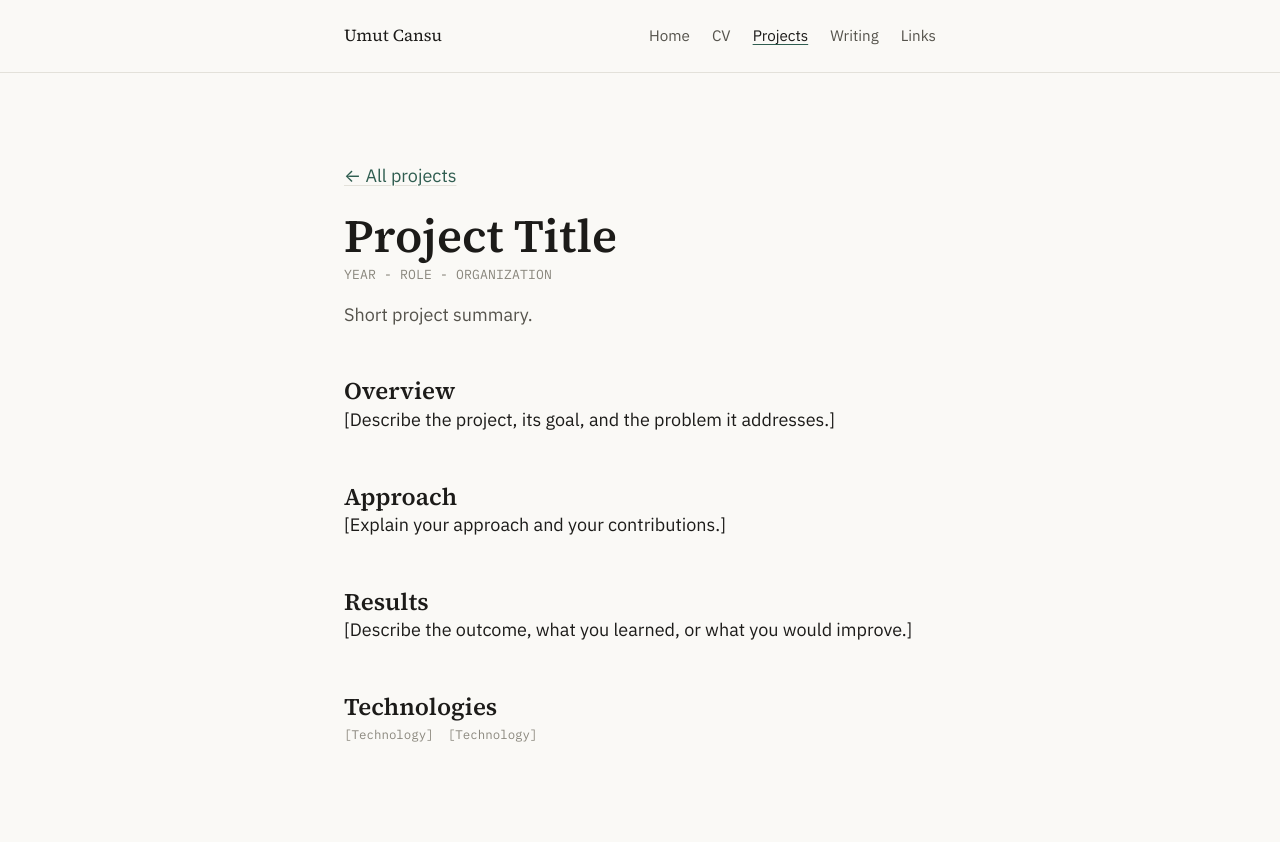
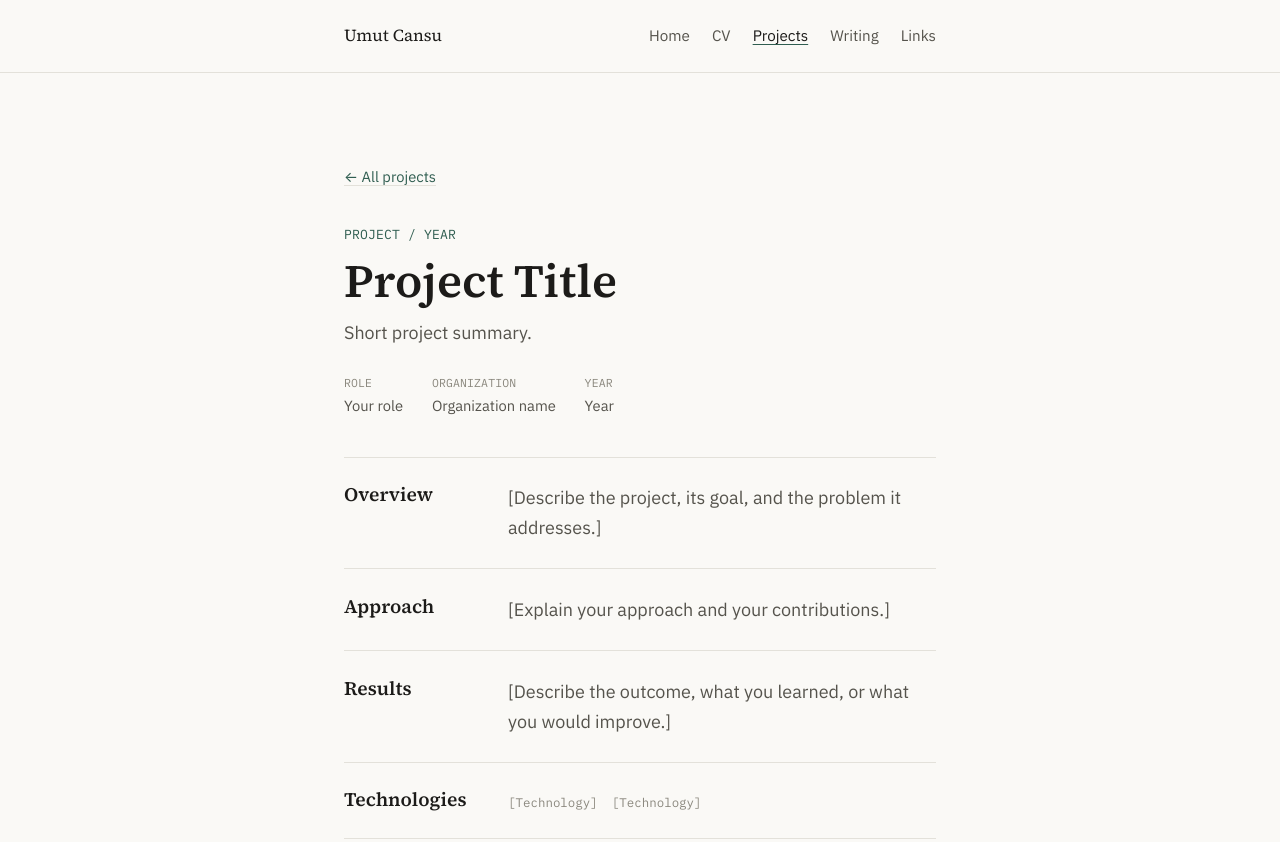
Before and after one commit to tumutos/tumutos.github.io, a plain HTML site: page projects/bilkent_capstone.html in a window 1280 px wide. Shown: the top 842 px of the page. Drawn offline with Linux system fonts and the light colour scheme; files that its build step writes are made by us from their sources.

Commit message:
style changes

```diff
--- a/projects/bilkent_capstone.html
+++ b/projects/bilkent_capstone.html
@@ -25,34 +25,47 @@
 </nav>
 
 <main>
-	<article>
-		<header>
-			<p><a href="../projects.html">&larr; All projects</a></p>
+	<article class="project-detail">
+		<header class="project-header">
+			<a class="back-link" href="../projects.html">&larr; All projects</a>
+			<p class="project-kicker mono">PROJECT / YEAR</p>
 			<h1>Project Title</h1>
-			<p class="mono">YEAR - ROLE - ORGANIZATION</p>
-			<p class="section-intro">Short project summary.</p>
+			<p class="project-summary">Short project summary.</p>
+			<div class="project-meta">
+				<p><span class="mono">ROLE</span> Your role</p>
+				<p><span class="mono">ORGANIZATION</span> Organization name</p>
+				<p><span class="mono">YEAR</span> Year</p>
+			</div>
 		</header>
 
-		<section>
+		<section class="project-section">
 			<h2>Overview</h2>
+			<div class="project-section-body">
 				<p>[Describe the project, its goal, and the problem it addresses.]</p>
+			</div>
 		</section>
 
-		<section>
+		<section class="project-section">
 			<h2>Approach</h2>
+			<div class="project-section-body">
 				<p>[Explain your approach and your contributions.]</p>
+			</div>
 		</section>
 
-		<section>
+		<section class="project-section">
 			<h2>Results</h2>
+			<div class="project-section-body">
 				<p>[Describe the outcome, what you learned, or what you would improve.]</p>
+			</div>
 		</section>
 
-		<section>
+		<section class="project-section">
 			<h2>Technologies</h2>
+			<div class="project-section-body">
 				<div class="tag-row">
 					<span>[Technology]</span>
 					<span>[Technology]</span>
+				</div>
 			</div>
 		</section>
 	</article>
--- a/styles.css
+++ b/styles.css
@@ -340,12 +340,82 @@ footer {
 }
 
 /* ============================================
+   Project detail
+   ============================================ */
+.project-header {
+  padding-bottom: 2.4rem;
+  border-bottom: 1px solid var(--line);
+}
+
+.project-detail .back-link {
+  display: inline-block;
+  margin-bottom: 2.2rem;
+  font-size: 0.92rem;
+}
+
+.project-kicker {
+  color: var(--accent);
+  margin-bottom: 0.6rem;
+}
+
+.project-header h1 {
+  margin-bottom: 0.55rem;
+}
+
+.project-summary {
+  max-width: 54ch;
+  color: var(--ink-soft);
+  font-size: 1.12rem;
+  margin-bottom: 1.6rem;
+}
+
+.project-meta {
+  display: flex;
+  flex-wrap: wrap;
+  gap: 0.8rem 1.8rem;
+}
+
+.project-meta p {
+  display: grid;
+  gap: 0.15rem;
+  margin: 0;
+  color: var(--ink-soft);
+  font-size: 0.92rem;
+}
+
+.project-meta .mono {
+  font-size: 0.72rem;
+}
+
+.project-section {
+  display: grid;
+  grid-template-columns: 140px minmax(0, 1fr);
+  gap: 24px;
+  padding: 1.6rem 0;
+  border-bottom: 1px solid var(--line);
+}
+
+.project-section h2 {
+  margin: 0;
+  font-size: 1.2rem;
+}
+
+.project-section-body {
+  color: var(--ink-soft);
+}
+
+.project-section-body p:last-child {
+  margin-bottom: 0;
+}
+
+/* ============================================
    Responsive
    ============================================ */
 @media (max-width: 520px) {
   body { font-size: 17px; }
   .nav-inner { padding-top: 18px; padding-bottom: 18px; }
   .entry-head { flex-direction: column; align-items: flex-start; }
+  .project-section { grid-template-columns: 1fr; gap: 0.5rem; }
 }
 
 @media (prefers-reduced-motion: reduce) {
```
Lines whose indentation alone changed are shown as unchanged.
